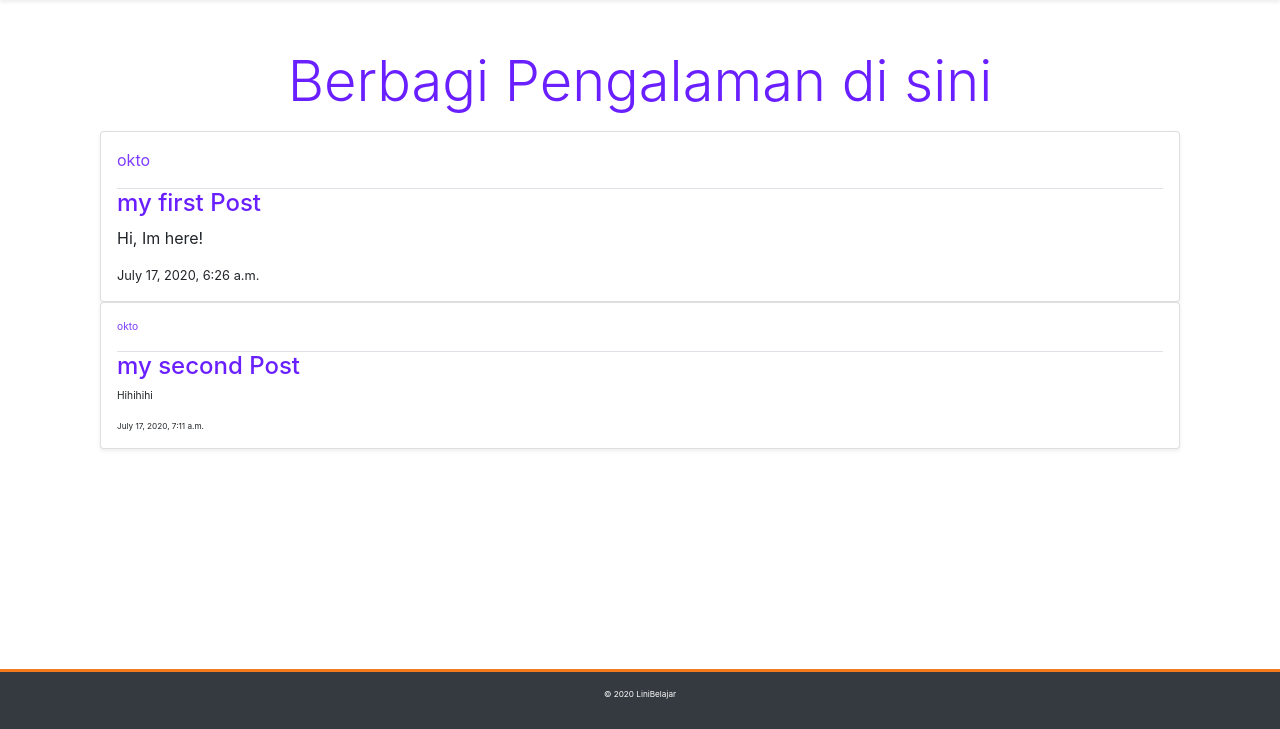
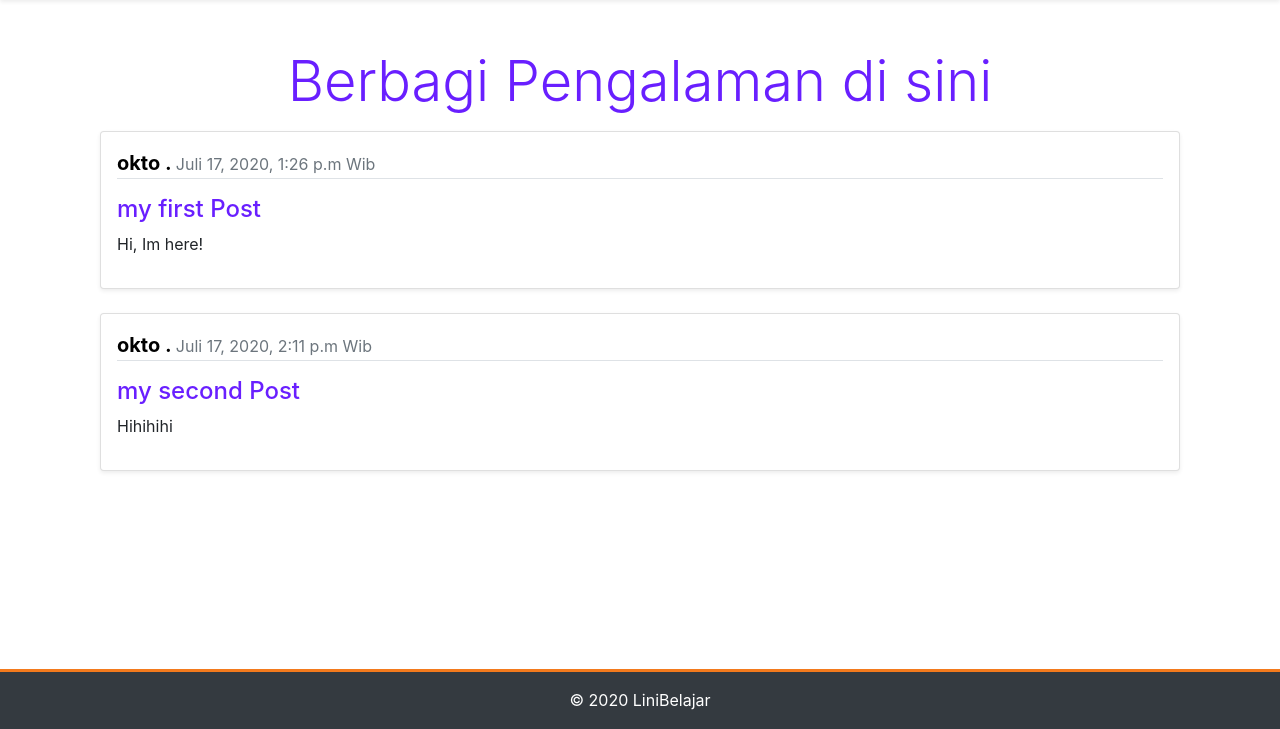
Before and after one commit to oktoberlin/Project1, a Django app: page /komunitas/ in a window 1280 px wide. Shown: the part 71-800 px from the top of the page. Run offline with Django 3.2, Linux system fonts and the light colour scheme; data comes from the database, SQL or seed files in the repository; both versions use the stored data as it was after the commit; some libraries are stand-ins or nearby versions.

Commit message:
modify timezone

```diff
--- a/LiniBelajar/LiniBelajar/settings.py
+++ b/LiniBelajar/LiniBelajar/settings.py
@@ -120,9 +120,9 @@ AUTH_PASSWORD_VALIDATORS = [
 # Internationalization
 # https://docs.djangoproject.com/en/3.0/topics/i18n/
 
-LANGUAGE_CODE = 'en-us'
+LANGUAGE_CODE = 'id'
 
-TIME_ZONE = 'UTC'
+TIME_ZONE = 'Asia/Jakarta'
 
 USE_I18N = True
 
--- a/LiniBelajar/community/templates/community.html
+++ b/LiniBelajar/community/templates/community.html
@@ -4,11 +4,11 @@
 <div class="container">
     <h4 class="display-4 mt-4 text-center mb-3">Berbagi Pengalaman di sini</h4>
     {% for post in posts %}
-    <div class="card shadow-sm p-3">
-        <p class="author">{{ post.author }}</p>
-        <h4 class="border-top mb-2">{{ post.title }}</h4>
+    <div class="card shadow-sm p-3 mb-4">
+        <p class="author border-bottom">{{ post.author }} . <small class="text-muted">{{ post.date_posted }} Wib</small></p>
+        <h4 class="mb-2 mt-0">{{ post.title }}</h4>
         <p>{{ post.content }}</p>
-        <small>{{ post.date_posted }}<small>
+
     </div>
     {% endfor %}
 </div>
--- a/LiniBelajar/static/css/home.css
+++ b/LiniBelajar/static/css/home.css
@@ -138,5 +138,7 @@ body {
 }
 
 .author {
-	color: #7d3cff !important;
+	color: black !important;
+	font-size: 20px;
+	font-weight: bold;
 }
--- a/LiniBelajar/templates/layout.html
+++ b/LiniBelajar/templates/layout.html
@@ -8,7 +8,7 @@
 
     <!-- Bootstrap CSS -->
     <link rel="stylesheet" href="https://stackpath.bootstrapcdn.com/bootstrap/4.5.0/css/bootstrap.min.css" integrity="sha384-9aIt2nRpC12Uk9gS9baDl411NQApFmC26EwAOH8WgZl5MYYxFfc+NcPb1dKGj7Sk" crossorigin="anonymous">
-    <link rel="stylesheet" type="text/css" href="{% static 'css/home.css' %}?v={15}">
+    <link rel="stylesheet" type="text/css" href="{% static 'css/home.css' %}?v={16}">
     <link rel="stylesheet" href="https://use.fontawesome.com/releases/v5.7.2/css/all.css" integrity="sha384-fnmOCqbTlWIlj8LyTjo7mOUStjsKC4pOpQbqyi7RrhN7udi9RwhKkMHpvLbHG9Sr"
     crossorigin="anonymous">
 
```
Also changed, not shown: LiniBelajar/db.sqlite3.
